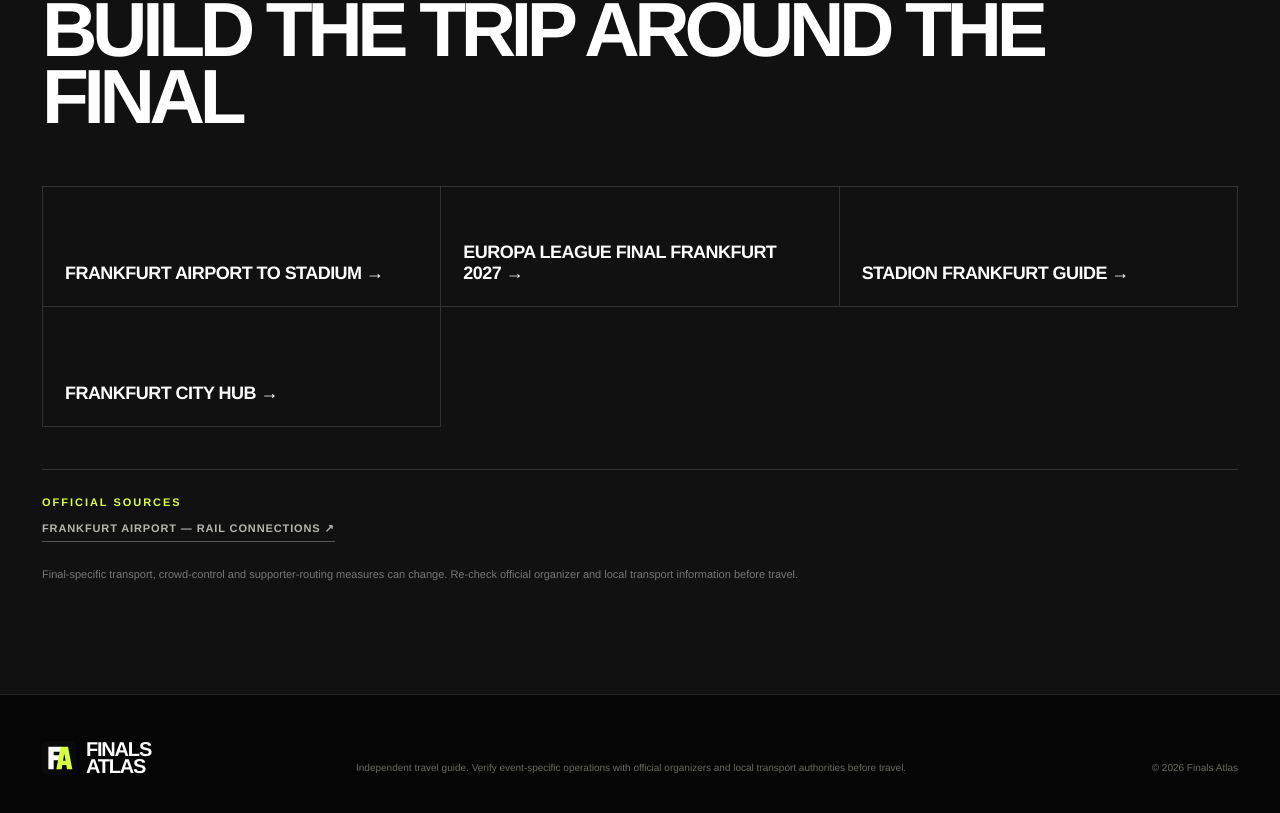
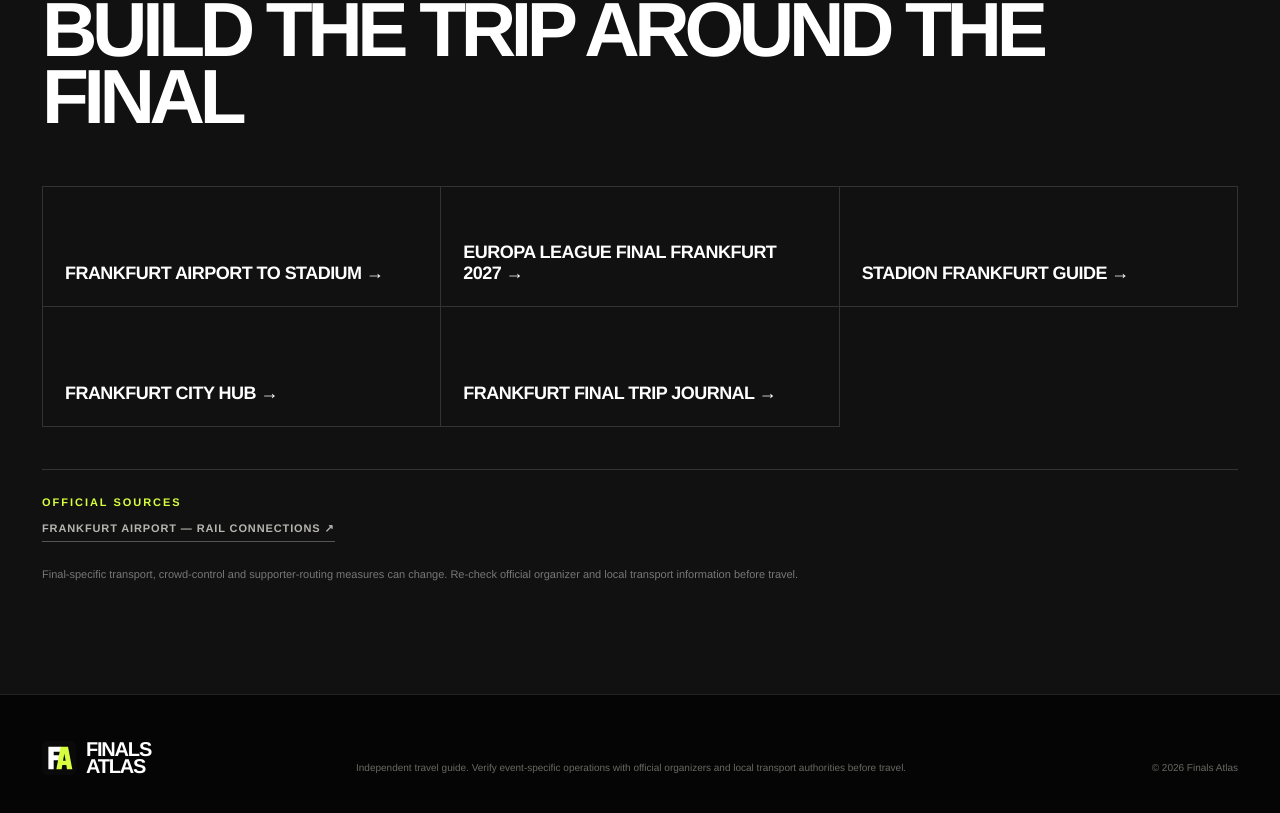
Before and after one commit to istanbulhighlights34-star/finalistanbul, a Next.js app: page /cities/frankfurt/where-to-stay in a window 1280 px wide. Shown: the part 2367-3180 px from the top of the page. Built offline with nearby package versions, Linux system fonts and the light colour scheme.

Commit message:
Add final trip planning links and Frankfurt journal connections

```diff
--- a/app/cities/frankfurt/where-to-stay/page.tsx
+++ b/app/cities/frankfurt/where-to-stay/page.tsx
@@ -37,6 +37,7 @@ export default function Page() {
         { href: "/finals/europa-league-final-frankfurt-2027", label: "Europa League Final Frankfurt 2027" },
         { href: "/stadiums/stadion-frankfurt", label: "Stadion Frankfurt guide" },
         { href: "/cities/frankfurt", label: "Frankfurt city hub" },
+        { href: "/blog/frankfurt-europa-league-final-trip-plan", label: "Frankfurt final trip journal" },
       ]}
       sourceLinks={[
         { href: "https://www.frankfurt-airport.com/en/transport-and-parking/to-from-the-airport/travel-by-train.html", label: "Frankfurt Airport — Rail connections" },
```
